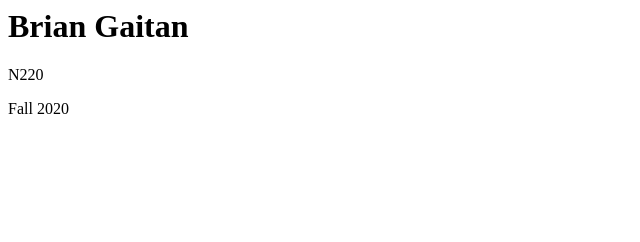
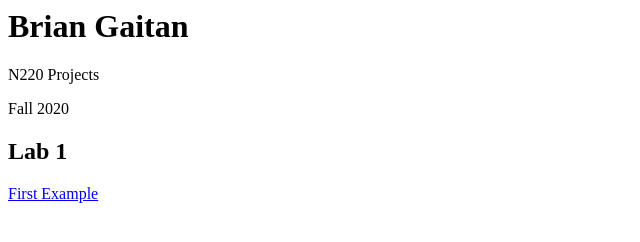
Before and after one commit to bmbrian/n220fall2020BrianG, a plain HTML site: page index.html in a window 1280 px wide. Shown: the whole page, without its empty margins (0-640 px from the left). Drawn offline with Linux system fonts and the light colour scheme.

Commit message:
adding lab 1

```diff
--- a/index.html
+++ b/index.html
@@ -1,7 +1,10 @@
 <html>
     <body>
         <h1>Brian Gaitan</h1>
-        <p>N220</p>
+        <p>N220 Projects</p>
         <p>Fall 2020</p>
+
+        <h2>Lab 1</h2>
+        <P><a href="Labs/Lab1/Index.html">First Example</a></P>
     </body>
 </html>
```
Also changed, not shown: Labs/Lab1/Index.html (added, +11 -0 lines).
